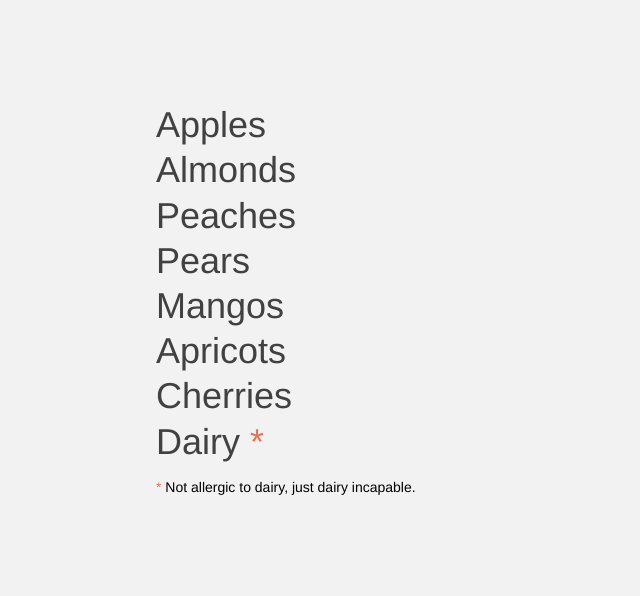
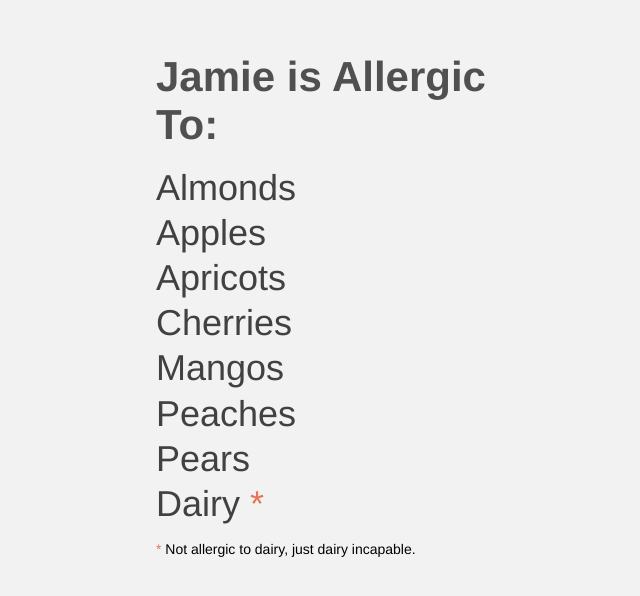
Before and after one commit to inghamemerson/allergies, a plain HTML site: page index.html in a window 1280 px wide. Shown: the part 102-698 px from the top of the page, without its empty margins (284-924 px from the left). Drawn offline with Linux system fonts and the light colour scheme.

Commit message:
mobileish

```diff
--- a/index.html
+++ b/index.html
@@ -4,7 +4,7 @@
   <meta charset="UTF-8">
   <meta name="viewport" content="width=device-width, initial-scale=1.0">
   <meta http-equiv="X-UA-Compatible" content="ie=edge">
-  <title>Allergies</title>
+  <title>Don't Kill Jamie</title>
   <link rel="stylesheet" href="/css/normalize.css">
   <style>
     html, body {
@@ -39,16 +39,17 @@
       padding: 0 20px;
     }
 
+    .allergy-h1 {
+      font-size: 24px;
+      color: #505050;
+      margin-bottom: 10px;
+    }
+
     .allergy-list-item {
       font-size: 36px;
       color: #414141;
       line-height: 1.2;
       margin-bottom: 2px;
-    }
-
-    .allergy-list-item:hover {
-      color: #E67457;
-      cursor: default;
     }
 
     .allergy-asterix {
@@ -58,19 +59,26 @@
     .allergy-footnote {
       font-size: 14px;
     }
+
+    @media screen and (min-width: 600px) {
+      .allergy-h1 {
+        font-size: 42px;
+      }
+    }
   </style>
 </head>
 <body>
   <main>
     <section class="allergy-container">
+      <h1 class="allergy-h1">Jamie is Allergic To:</h1>
       <ul class="allergy-list">
+        <li class="allergy-list-item">Almonds</li>
         <li class="allergy-list-item">Apples</li>
-        <li class="allergy-list-item">Almonds</li>
+        <li class="allergy-list-item">Apricots</li>
+        <li class="allergy-list-item">Cherries</li>
+        <li class="allergy-list-item">Mangos</li>
         <li class="allergy-list-item">Peaches</li>
         <li class="allergy-list-item">Pears</li>
-        <li class="allergy-list-item">Mangos</li>
-        <li class="allergy-list-item">Apricots</li>
-        <li class="allergy-list-item">Cherries</li>
         <li class="allergy-list-item">Dairy <span class="allergy-asterix">*</span></li>
       </ul>
       <p class="allergy-footnote"><span class="allergy-asterix">*</span> Not allergic to dairy, just dairy incapable.</p>
```
